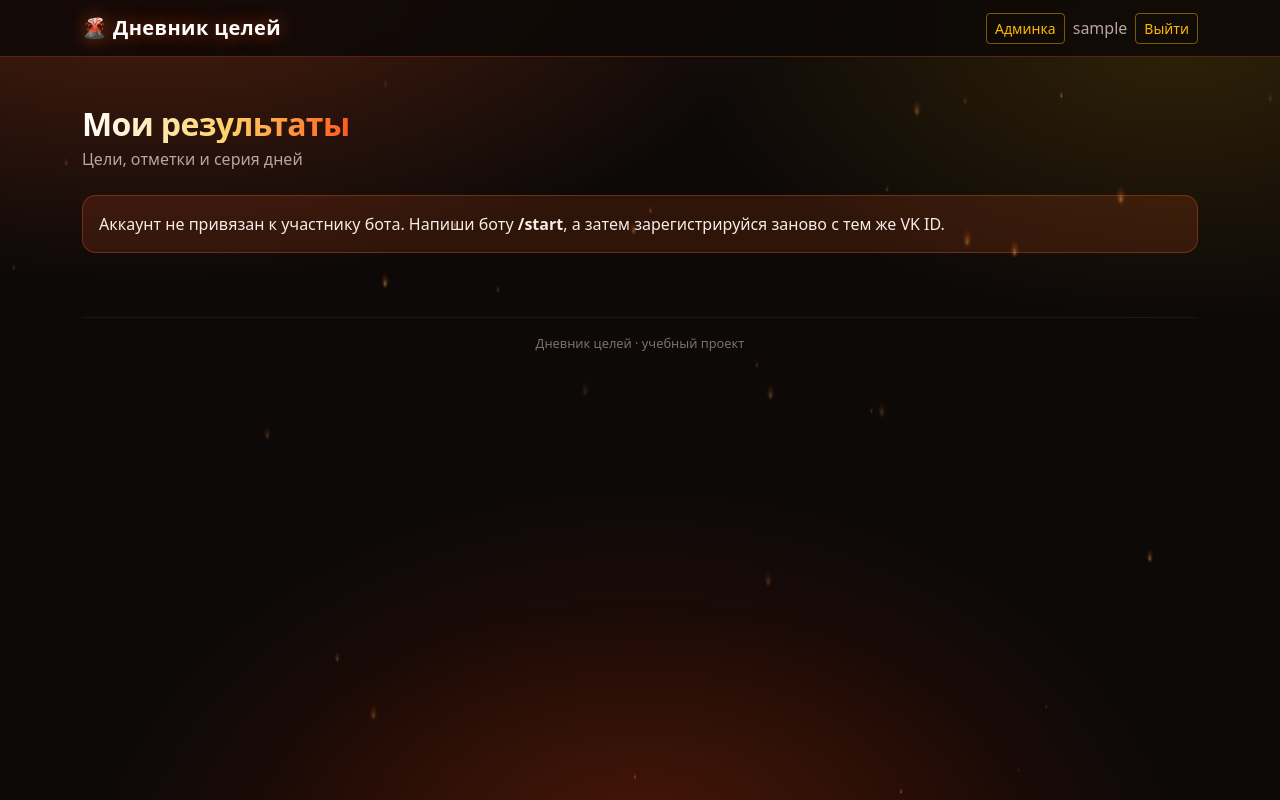
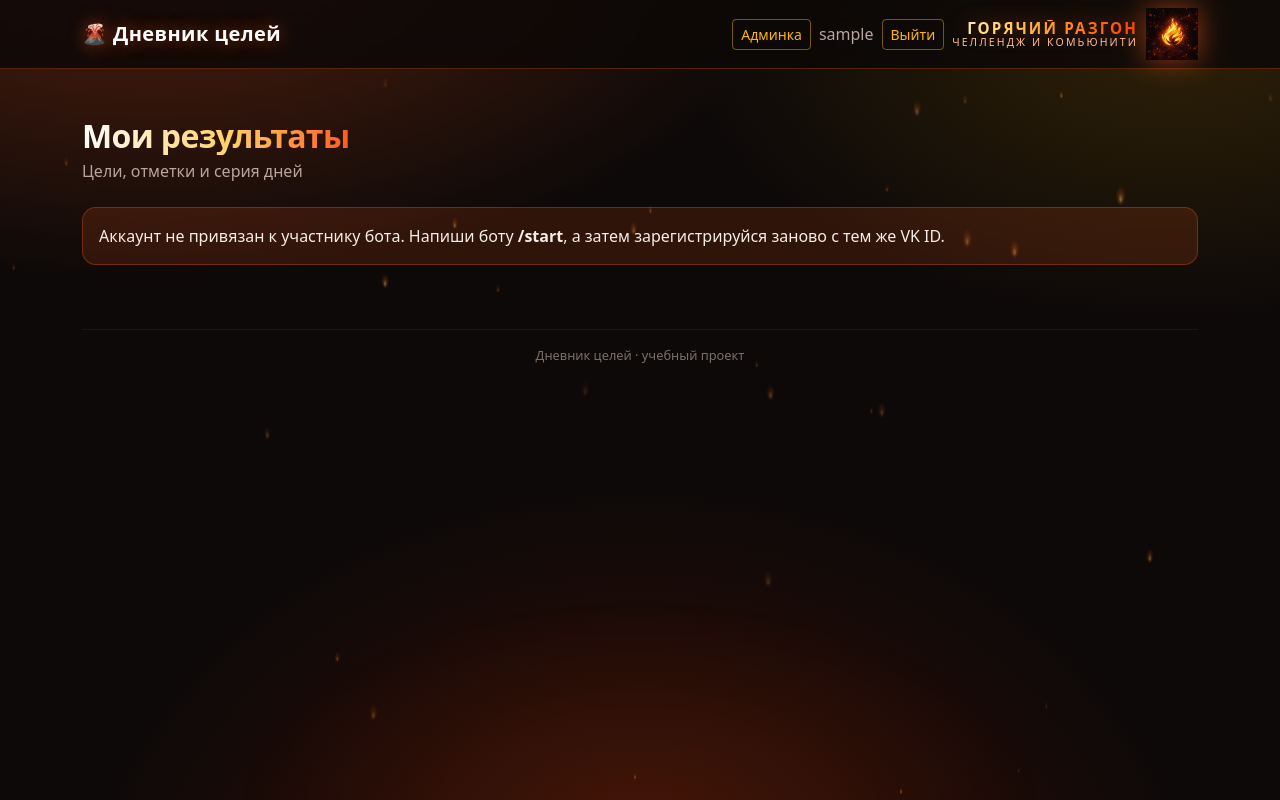
Before and after one commit to Alex-399745146/vk_bot_learn, a Django app: page / in a window 1280 px wide. Run offline with Django 5.2, Linux system fonts and the light colour scheme; the visitor is signed in with stand-in values (Sample User, id 1).

Commit message:
Добавить эмблему и девиз движения в шапку сайта

```diff
--- a/templates/base.html
+++ b/templates/base.html
@@ -1,3 +1,4 @@
+{% load static %}
 <!doctype html>
 <html lang="ru">
 <head>
@@ -70,6 +71,49 @@
     .magma-navbar .nav-link,
     .magma-navbar .navbar-text { color: var(--magma-muted); }
     .magma-navbar .nav-link:hover { color: #fff; }
+
+    /* Эмблема и девиз движения в шапке */
+    .brand-motto-title {
+      font-weight: 900;
+      font-size: .95rem;
+      line-height: 1.1;
+      letter-spacing: .14em;
+      text-transform: uppercase;
+      background: linear-gradient(90deg, #fff3cf 0%, #ffd166 28%, #ff8a1f 62%, #ff3d00 100%);
+      -webkit-background-clip: text;
+      background-clip: text;
+      color: transparent;
+      filter: drop-shadow(0 0 10px rgba(255, 90, 31, .45));
+      white-space: nowrap;
+    }
+
+    .brand-motto-sub {
+      font-size: .66rem;
+      line-height: 1.1;
+      letter-spacing: .2em;
+      text-transform: uppercase;
+      color: #ffbf95;
+      white-space: nowrap;
+    }
+
+    .brand-emblem {
+      width: 52px;
+      height: 52px;
+      object-fit: contain;
+      /* Эмблема в JPEG на чёрном фоне: screen убирает чёрный квадрат. */
+      mix-blend-mode: screen;
+      filter: drop-shadow(0 0 14px rgba(255, 90, 31, .55));
+      transition: transform .25s ease, filter .25s ease;
+    }
+
+    .brand-emblem-link:hover .brand-emblem {
+      transform: scale(1.06);
+      filter: drop-shadow(0 0 20px rgba(255, 120, 30, .85));
+    }
+
+    @media (max-width: 991.98px) {
+      .brand-emblem { width: 42px; height: 42px; }
+    }
 
     main { position: relative; z-index: 1; }
 
@@ -338,6 +382,24 @@
         {% else %}
           <a class="btn btn-outline-magma btn-sm" href="{% url 'login' %}">Войти</a>
         {% endif %}
+
+        <div class="brand-motto d-flex align-items-center gap-2">
+          <div class="brand-motto-text d-none d-lg-block text-end">
+            <div class="brand-motto-title">ГОРЯЧИЙ РАЗГОН</div>
+            <div class="brand-motto-sub">Челлендж и комьюнити</div>
+          </div>
+          <a
+            class="brand-emblem-link"
+            href="{% url 'dashboard' %}"
+            aria-label="Горячий разгон — на главную"
+          >
+            <img
+              class="brand-emblem"
+              src="{% static 'img/emblem.jpg' %}"
+              alt="Эмблема «Горячий разгон»"
+            >
+          </a>
+        </div>
       </div>
     </div>
   </nav>
```
Also changed, not shown: static/img/emblem.jpg (added).
